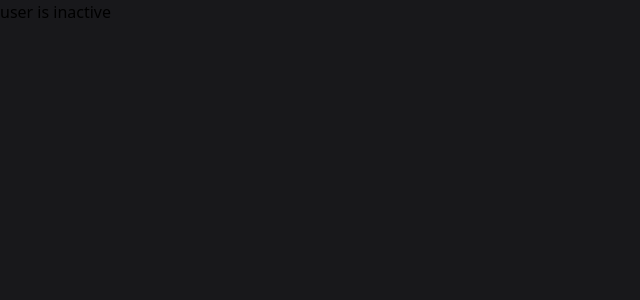
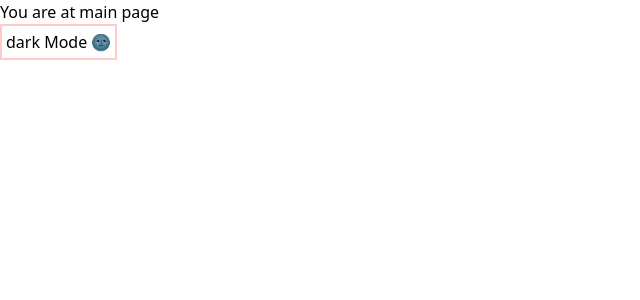
Before and after one commit to ManishDevlikar/daily-react, a React (Vite) app: page / in a window 1280 px wide. Shown: the top 300 px of the page, without its empty margins (0-640 px from the left). Built offline with nearby package versions, Linux system fonts and the light colour scheme.

Commit message:
add theme feature

```diff
--- a/index.html
+++ b/index.html
@@ -7,7 +7,7 @@
     <meta name="viewport" content="width=device-width, initial-scale=1.0" />
     <title>Vite + React</title>
   </head>
-  <body class="bg-zinc-900">
+  <body class="">
     <div id="root"></div>
     <script type="module" src="/src/main.jsx"></script>
   </body>
--- /dev/null
+++ b/src/Components/Theme/Main.jsx
@@ -0,0 +1,15 @@
+import React, { useContext } from 'react'
+import { ThemeContex } from './ThemeContext'
+
+function Main() {
+
+    const {theme,handleTheme} = useContext(ThemeContex);
+  return (
+    <>
+        <h1 className="text-black dark:text-teal-50">You are at main page</h1>
+        <button onClick={handleTheme} className="text-black p-1 border-2 border-red-200 dark:text-white ">{theme==='dark'?'light Mode 🌞':'dark Mode 🌚'}</button>
+    </>
+  )
+}
+
+export default Main
--- /dev/null
+++ b/src/Components/Theme/ThemeApp.jsx
@@ -0,0 +1,13 @@
+import React from 'react'
+import { ThemeProvider } from './ThemeProvider'
+import Main from './Main'
+
+function ThemeApp() {
+  return (
+    <ThemeProvider>
+        <Main/>
+    </ThemeProvider>
+  )
+}
+
+export default ThemeApp
--- /dev/null
+++ b/src/Components/Theme/ThemeContext.jsx
@@ -0,0 +1,3 @@
+import { createContext } from "react";
+
+export const ThemeContex=createContext();
--- /dev/null
+++ b/src/Components/Theme/ThemeProvider.jsx
@@ -0,0 +1,43 @@
+import { useEffect, useState } from "react";
+import { ThemeContex } from "./ThemeContext";
+
+export function ThemeProvider({children}){
+
+
+    function getInitialTheme(){
+        const storedTheme = localStorage.getItem('theme');
+        if(storedTheme){
+            return storedTheme;
+        }
+        const prefersDarkMode=window.matchMedia('(prefers-color-scheme: dark)').matches;
+        return prefersDarkMode?'dark':'light';
+
+    }
+
+    const [theme,setTheme] = useState(getInitialTheme);
+
+    useEffect(()=>{
+        localStorage.setItem('theme',theme);
+
+        if(theme==='dark'){
+            document.documentElement.classList.add('dark');
+            document.body.classList.add('bg-gray-900');
+            document.body.classList.remove('bg-white');
+        }else{
+            document.documentElement.classList.remove('dark');
+            document.body.classList.add('bg-white');
+            document.body.classList.remove('bg-gray-900');
+        }
+    },[theme])
+
+     function handleTheme (){
+      return setTheme((prev)=>prev === 'dark' ? 'light' : 'dark');
+    }
+
+
+    return(
+        <ThemeContex.Provider value={{theme,handleTheme}}>
+            {children}
+        </ThemeContex.Provider>
+    )
+}
--- a/src/css/index.css
+++ b/src/css/index.css
@@ -7,3 +7,7 @@
       @apply border-[0.2px] border-red-400 rounded-full text-[8px] text-center cursor-pointer p-[0.2rem] bg-red-900
     }
 }
+
+/* body{
+  @apply bg-white dark:bg-black
+} */
--- a/src/main.jsx
+++ b/src/main.jsx
@@ -16,10 +16,12 @@ import HomeConsumer from './Components/ContexApi/HomeConsumer.jsx'
 import FooterConsumer from './Components/ContexApi/FooterConsumer.jsx'
 import App from './Components/ContexApi/App.jsx'
 import LogApp from './Components/CustomHook/LogApp.jsx'
+import ThemeApp from './Components/Theme/ThemeApp.jsx'
 
 ReactDOM.createRoot(document.getElementById('root')).render(
   <React.StrictMode>
-    <LogApp/>
+    {/* <LogApp/> */}
+    <ThemeApp/>
     {/* <Form /> */}
     {/* <Counter/> */}
     {/* <BG/> */}
--- a/tailwind.config.js
+++ b/tailwind.config.js
@@ -4,6 +4,7 @@ export default {
     './index.html',
     './src/**/*.{js,ts,jsx,tsx}',
   ],
+  darkMode:'class',
   theme: {
     extend: {
       clipPath: {
```
